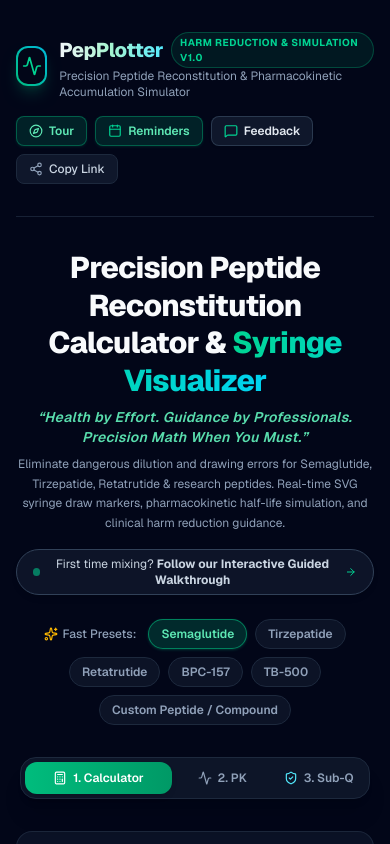
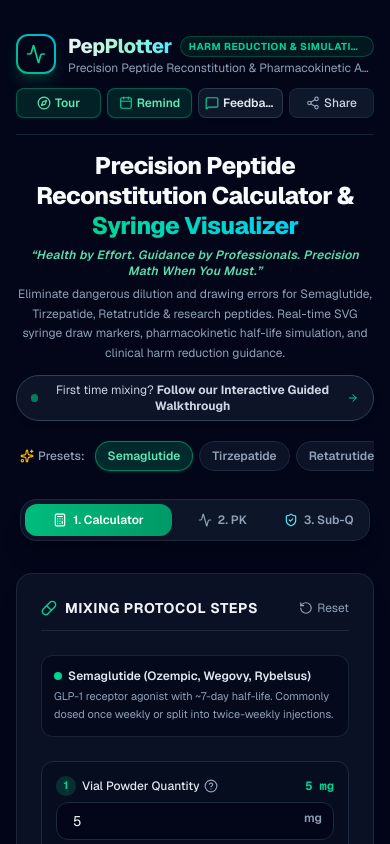
Before and after one commit to issuunnyy/pepplotter.com, a Next.js app: page / in a window 390 px wide. Shown: the top 844 px of the page. Built offline with nearby package versions, Linux system fonts and the light colour scheme.

Commit message:
feat(ui): unify header quick actions into single-row elastic toolbar and compact mobile preset tracks

```diff
--- a/src/app/page.tsx
+++ b/src/app/page.tsx
@@ -504,101 +504,100 @@
       {/* Main Container (Strictly hidden during printing to isolate Fridge Sheet) */}
       <main className="w-full max-w-5xl px-4 sm:px-6 py-8 md:py-12 print:hidden">
         {/* Top Brand Header */}
-        <header className="flex flex-wrap items-center justify-between gap-4 pb-8 mb-8 border-b border-slate-800/80">
+        <header className="flex flex-col sm:flex-row sm:items-center justify-between gap-3 sm:gap-4 pb-4 sm:pb-8 mb-4 sm:mb-8 border-b border-slate-800/80">
           <div className="flex items-center gap-3">
-            <div className="w-10 h-10 rounded-xl bg-gradient-to-tr from-emerald-500 to-cyan-500 p-0.5 shadow-lg shadow-emerald-500/20">
+            <div className="w-10 h-10 rounded-xl bg-gradient-to-tr from-emerald-500 to-cyan-500 p-0.5 shadow-lg shadow-emerald-500/20 shrink-0">
               <div className="w-full h-full bg-slate-950 rounded-[10px] flex items-center justify-center">
                 <Activity className="w-5 h-5 text-emerald-400" />
               </div>
             </div>
-            <div>
+            <div className="min-w-0">
               <div className="flex items-center gap-2">
                 <span className="text-xl font-extrabold tracking-tight bg-gradient-to-r from-slate-100 via-emerald-200 to-cyan-300 bg-clip-text text-transparent">
                   PepPlotter
                 </span>
-                <span className="px-2 py-0.5 text-[10px] uppercase font-bold tracking-wider bg-emerald-500/10 text-emerald-400 border border-emerald-500/30 rounded-full">
+                <span className="px-2 py-0.5 text-[10px] uppercase font-bold tracking-wider bg-emerald-500/10 text-emerald-400 border border-emerald-500/30 rounded-full truncate">
                   Harm Reduction &amp; Simulation v1.0
                 </span>
               </div>
-              <p className="text-xs text-slate-400">
+              <p className="text-xs text-slate-400 truncate">
                 Precision Peptide Reconstitution &amp; Pharmacokinetic Accumulation Simulator
               </p>
             </div>
           </div>
 
-          {/* Quick Actions */}
-          <div className="flex flex-wrap items-center gap-2">
+          {/* Quick Actions (100% Single-Row Elastic Toolbar on Mobile, Elegant Cluster on Desktop) */}
+          <div className="w-full sm:w-auto grid grid-cols-4 sm:flex sm:items-center gap-1.5 sm:gap-2">
             <button
               onClick={startTour}
-              className="inline-flex items-center gap-1.5 px-3 py-1.5 bg-emerald-500/15 hover:bg-emerald-500/25 border border-emerald-500/40 text-emerald-300 rounded-lg text-xs font-semibold transition-all shadow-sm shadow-emerald-500/10 cursor-pointer"
+              className="flex-1 sm:flex-none flex items-center justify-center gap-1 sm:gap-1.5 px-1.5 sm:px-3 py-1.5 bg-emerald-500/15 hover:bg-emerald-500/25 border border-emerald-500/40 text-emerald-300 rounded-lg text-xs font-semibold transition-all shadow-sm shadow-emerald-500/10 cursor-pointer min-w-0"
+              title="Interactive Guided Walkthrough"
             >
-              <Compass className="w-3.5 h-3.5" />
-              <span className="hidden sm:inline">How to Use (Tour)</span>
-              <span className="inline sm:hidden">Tour</span>
+              <Compass className="w-3.5 h-3.5 shrink-0" />
+              <span className="truncate">
+                <span className="hidden sm:inline">How to Use (Tour)</span>
+                <span className="sm:hidden">Tour</span>
+              </span>
             </button>
 
-            <button
-              onClick={() => {
-                handleTabChange('guide');
-                document.getElementById('main-tab-switcher')?.scrollIntoView({ behavior: 'smooth', block: 'start' });
-              }}
-              className="hidden sm:inline-flex items-center gap-1.5 px-3 py-1.5 bg-cyan-500/15 hover:bg-cyan-500/25 border border-cyan-500/40 text-cyan-300 rounded-lg text-xs font-semibold transition-all shadow-sm shadow-cyan-500/10 cursor-pointer"
-            >
-              <ShieldCheck className="w-3.5 h-3.5 text-cyan-400" />
-              <span>Sub-Q Guide</span>
-            </button>
-
-            {/* Quick Access: Protocol & Calendar Sync Modal */}
             <button
               type="button"
               onClick={() => setIsReportModalOpen(true)}
-              className="inline-flex items-center gap-1.5 px-3 py-1.5 bg-emerald-500/15 hover:bg-emerald-500/25 border border-emerald-500/40 text-emerald-300 rounded-lg text-xs font-semibold transition-all shadow-sm shadow-emerald-500/10 cursor-pointer"
+              className="flex-1 sm:flex-none flex items-center justify-center gap-1 sm:gap-1.5 px-1.5 sm:px-3 py-1.5 bg-emerald-500/15 hover:bg-emerald-500/25 border border-emerald-500/40 text-emerald-300 rounded-lg text-xs font-semibold transition-all shadow-sm shadow-emerald-500/10 cursor-pointer min-w-0"
               title="Sync Administration Protocol to Google/Apple Calendar or Print Fridge Sheet"
             >
-              <Calendar className="w-3.5 h-3.5 text-emerald-400" />
-              <span className="hidden sm:inline">Reminders &amp; Protocol</span>
-              <span className="inline sm:hidden">Reminders</span>
+              <Calendar className="w-3.5 h-3.5 text-emerald-400 shrink-0" />
+              <span className="truncate">
+                <span className="hidden sm:inline">Reminders &amp; Protocol</span>
+                <span className="sm:hidden">Remind</span>
+              </span>
             </button>
 
             <button
               type="button"
               onClick={() => setIsFeedbackModalOpen(true)}
-              className="inline-flex items-center gap-1.5 px-3 py-1.5 bg-slate-900 hover:bg-slate-800 border border-slate-700/80 hover:border-emerald-500/50 rounded-lg text-xs font-semibold text-slate-200 transition-all shadow-sm cursor-pointer"
+              className="flex-1 sm:flex-none flex items-center justify-center gap-1 sm:gap-1.5 px-1.5 sm:px-3 py-1.5 bg-slate-900 hover:bg-slate-800 border border-slate-700/80 hover:border-emerald-500/50 rounded-lg text-xs font-semibold text-slate-200 transition-all shadow-sm cursor-pointer min-w-0"
+              title="Request Custom Peptide or Feedback"
             >
-              <MessageSquare className="w-3.5 h-3.5 text-emerald-400" />
-              <span className="hidden sm:inline">Request Peptide</span>
-              <span className="inline sm:hidden">Feedback</span>
+              <MessageSquare className="w-3.5 h-3.5 text-emerald-400 shrink-0" />
+              <span className="truncate">
+                <span className="hidden sm:inline">Request Peptide</span>
+                <span className="sm:hidden">Feedback</span>
+              </span>
             </button>
 
             <button
               type="button"
               onClick={copyShareUrl}
-              className="inline-flex items-center gap-1.5 px-3 py-1.5 bg-slate-900 hover:bg-slate-800 border border-slate-800 hover:border-slate-700 rounded-lg text-xs text-slate-300 font-medium transition-colors cursor-pointer"
+              className="flex-1 sm:flex-none flex items-center justify-center gap-1 sm:gap-1.5 px-1.5 sm:px-3 py-1.5 bg-slate-900 hover:bg-slate-800 border border-slate-800 hover:border-slate-700 rounded-lg text-xs text-slate-300 font-medium transition-colors cursor-pointer min-w-0"
               title="Copy shareable link with current dosage parameters"
             >
-              {copied ? <Check className="w-3.5 h-3.5 text-emerald-400" /> : <Share2 className="w-3.5 h-3.5 text-slate-400" />}
-              {copied ? 'Link Copied!' : 'Copy Link'}
+              {copied ? <Check className="w-3.5 h-3.5 text-emerald-400 shrink-0" /> : <Share2 className="w-3.5 h-3.5 text-slate-400 shrink-0" />}
+              <span className="truncate">
+                <span className="hidden sm:inline">{copied ? 'Link Copied!' : 'Copy Link'}</span>
+                <span className="sm:hidden">{copied ? 'Copied' : 'Share'}</span>
+              </span>
             </button>
           </div>
         </header>
 
         {/* Hero Section */}
-        <section className="text-center mb-8">
-          <h1 className="text-3xl sm:text-4xl md:text-5xl font-extrabold tracking-tight text-slate-50 max-w-3xl mx-auto leading-tight">
+        <section className="text-center mb-6 sm:mb-8">
+          <h1 className="text-2xl sm:text-4xl md:text-5xl font-extrabold tracking-tight text-slate-50 max-w-3xl mx-auto leading-tight">
             Precision Peptide Reconstitution Calculator &amp; <span className="bg-gradient-to-r from-emerald-400 to-cyan-400 bg-clip-text text-transparent">Syringe Visualizer</span>
           </h1>
-          <p className="mt-2 text-sm sm:text-base font-semibold text-emerald-300/95 italic tracking-wide">
+          <p className="mt-1.5 sm:mt-2 text-xs sm:text-base font-semibold text-emerald-300/95 italic tracking-wide">
             &ldquo;Health by Effort. Guidance by Professionals. Precision Math When You Must.&rdquo;
           </p>
-          <p className="mt-2 text-xs sm:text-sm text-slate-400 max-w-2xl mx-auto leading-relaxed">
+          <p className="mt-1.5 sm:mt-2 text-xs sm:text-sm text-slate-400 max-w-2xl mx-auto leading-relaxed">
             Eliminate dangerous dilution and drawing errors for Semaglutide, Tirzepatide, Retatrutide &amp; research peptides. Real-time SVG syringe draw markers, pharmacokinetic half-life simulation, and clinical harm reduction guidance.
           </p>
 
           {/* Beginner Friendly Callout Pill */}
-          <div className="mt-4 flex justify-center">
+          <div className="mt-3 sm:mt-4 flex justify-center">
             <button
               onClick={startTour}
-              className="group inline-flex items-center gap-2 px-4 py-1.5 bg-slate-900/90 hover:bg-slate-800 border border-slate-700 hover:border-emerald-500/50 rounded-full text-xs text-slate-300 transition-all shadow-md"
+              className="group inline-flex items-center gap-2 px-3.5 sm:px-4 py-1.5 bg-slate-900/90 hover:bg-slate-800 border border-slate-700 hover:border-emerald-500/50 rounded-full text-xs text-slate-300 transition-all shadow-md"
             >
               <span className="flex h-2 w-2 rounded-full bg-emerald-400 animate-pulse" />
               <span>First time mixing? <strong>Follow our Interactive Guided Walkthrough</strong></span>
@@ -606,10 +605,12 @@
             </button>
           </div>
 
-          {/* Fast Compound Preset Pills */}
-          <div className="mt-6 flex flex-wrap items-center justify-center gap-2">
-            <span className="text-xs text-slate-400 font-medium mr-1 flex items-center gap-1">
-              <Sparkles className="w-3.5 h-3.5 text-amber-400" /> Fast Presets:
+          {/* Fast Compound Preset Pills (Elastic Smooth Scroll Track on Mobile, Centered Cluster on Desktop) */}
+          <div className="mt-4 sm:mt-6 w-full max-w-4xl mx-auto flex items-center justify-start sm:justify-center gap-1.5 overflow-x-auto no-scrollbar py-1 px-1 sm:px-0 sm:flex-wrap">
+            <span className="text-xs text-slate-400 font-medium mr-1 flex items-center gap-1 shrink-0">
+              <Sparkles className="w-3.5 h-3.5 text-amber-400" />
+              <span className="hidden sm:inline">Fast Presets:</span>
+              <span className="sm:hidden">Presets:</span>
             </span>
             {COMPOUND_PRESETS.map((preset) => {
               const isSelected = selectedPresetId === preset.id;
@@ -617,7 +618,7 @@
                 <button
                   key={preset.id}
                   onClick={() => applyPreset(preset)}
-                  className={`px-3 py-1.5 rounded-full text-xs font-semibold transition-all border ${
+                  className={`px-3 py-1.5 rounded-full text-xs font-semibold transition-all border shrink-0 whitespace-nowrap cursor-pointer ${
                     isSelected
                       ? 'bg-emerald-500/20 border-emerald-500/60 text-emerald-300 shadow-sm shadow-emerald-500/20'
                       : 'bg-slate-900/80 hover:bg-slate-800 border-slate-800 text-slate-400 hover:text-slate-200'
@@ -885,12 +886,12 @@
                     />
                     <span className="absolute right-3 top-2 text-xs text-slate-400 font-semibold">mL</span>
                   </div>
-                  <div className="flex gap-1.5 mt-2">
+                  <div className="grid grid-cols-3 gap-1.5 mt-2">
                     {[1.0, 2.0, 3.0].map((val) => (
                       <button
                         key={val}
                         onClick={() => setWaterMl(val)}
-                        className={`px-2.5 py-1 text-xs rounded-lg font-mono font-semibold transition-all ${
+                        className={`w-full py-1 text-center text-xs rounded-lg font-mono font-semibold transition-all ${
                           waterMl === val
                             ? 'bg-emerald-500/25 text-emerald-300 border border-emerald-500/60 shadow-sm shadow-emerald-500/20'
                             : 'bg-slate-900/90 border border-slate-800 text-slate-400 hover:text-slate-200 hover:border-slate-700'
@@ -946,7 +947,7 @@
                     />
                     <span className="absolute right-3 top-2 text-xs text-slate-400 font-semibold">mcg</span>
                   </div>
-                  <div className="flex gap-1.5 mt-2 flex-wrap">
+                  <div className="grid grid-cols-5 gap-1.5 mt-2">
                     {[
                       { val: 100, label: '100mcg' },
                       { val: 250, label: '250mcg' },
@@ -957,7 +958,7 @@
                       <button
                         key={item.val}
                         onClick={() => setTargetDoseMcg(item.val)}
-                        className={`px-2.5 py-1 text-xs rounded-lg font-mono font-semibold transition-all ${
+                        className={`w-full py-1 text-center text-xs rounded-lg font-mono font-semibold transition-all truncate ${
                           targetDoseMcg === item.val
                             ? 'bg-emerald-500/25 text-emerald-300 border border-emerald-500/60 shadow-sm shadow-emerald-500/20'
                             : 'bg-slate-900/90 border border-slate-800 text-slate-400 hover:text-slate-200 hover:border-slate-700'
@@ -1288,10 +1289,20 @@
 
               {/* Right: Quick Target Dose Switcher right in PK Simulator */}
               <div className="flex flex-col sm:items-start lg:items-end gap-1.5 shrink-0 pt-2 lg:pt-0 border-t lg:border-t-0 border-slate-800">
-                <span className="text-[10px] font-mono uppercase text-slate-400 font-bold tracking-wider">
-                  Quick-Adjust Injected Dose:
-                </span>
-                <div className="flex flex-wrap items-center gap-1.5">
+                <div className="flex items-center justify-between w-full sm:w-auto gap-2">
+                  <span className="text-[10px] font-mono uppercase text-slate-400 font-bold tracking-wider">
+                    Quick-Adjust Injected Dose:
+                  </span>
+                  <button
+                    type="button"
+                    onClick={() => handleTabChange('calc')}
+                    className="sm:hidden text-[11px] text-cyan-400 hover:text-cyan-300 transition-colors font-medium shrink-0"
+                    title="Switch to Reconstitution Calculator"
+                  >
+                    Edit in Tab 1 &rarr;
+                  </button>
+                </div>
+                <div className="w-full sm:w-auto flex items-center gap-1.5 overflow-x-auto no-scrollbar py-0.5">
                   {[
                     { val: 250, label: '0.25mg' },
                     { val: 500, label: '0.5mg' },
@@ -1307,7 +1318,7 @@
                         onClick={() => {
                           setTargetDoseMcg(item.val);
                         }}
-                        className={`px-2.5 py-1 text-xs rounded-lg font-mono font-bold transition-all cursor-pointer ${
+                        className={`px-2.5 py-1 text-xs rounded-lg font-mono font-bold transition-all cursor-pointer shrink-0 ${
                           isSelected
                             ? 'bg-cyan-500 text-slate-950 shadow-md shadow-cyan-500/30'
                             : 'bg-slate-950/80 hover:bg-slate-800 text-slate-300 border border-slate-800 hover:border-slate-700'
@@ -1320,7 +1331,7 @@
                   <button
                     type="button"
                     onClick={() => handleTabChange('calc')}
-                    className="px-2 py-1 text-[11px] text-slate-400 hover:text-cyan-300 transition-colors flex items-center gap-0.5 cursor-pointer font-medium"
+                    className="hidden sm:inline-flex px-2 py-1 text-[11px] text-slate-400 hover:text-cyan-300 transition-colors items-center gap-0.5 cursor-pointer font-medium shrink-0"
                     title="Switch to Reconstitution Calculator"
                   >
                     <span>Edit in Tab 1 &rarr;</span>
```
